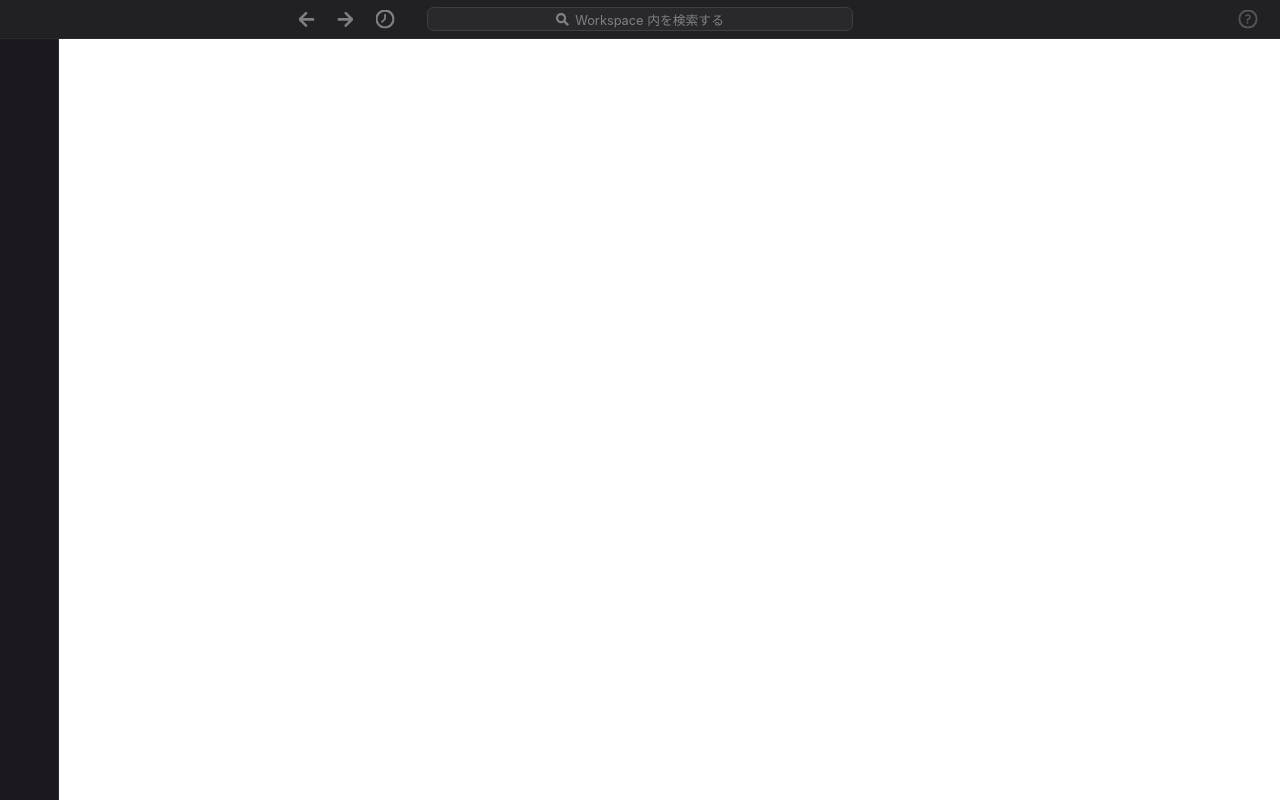
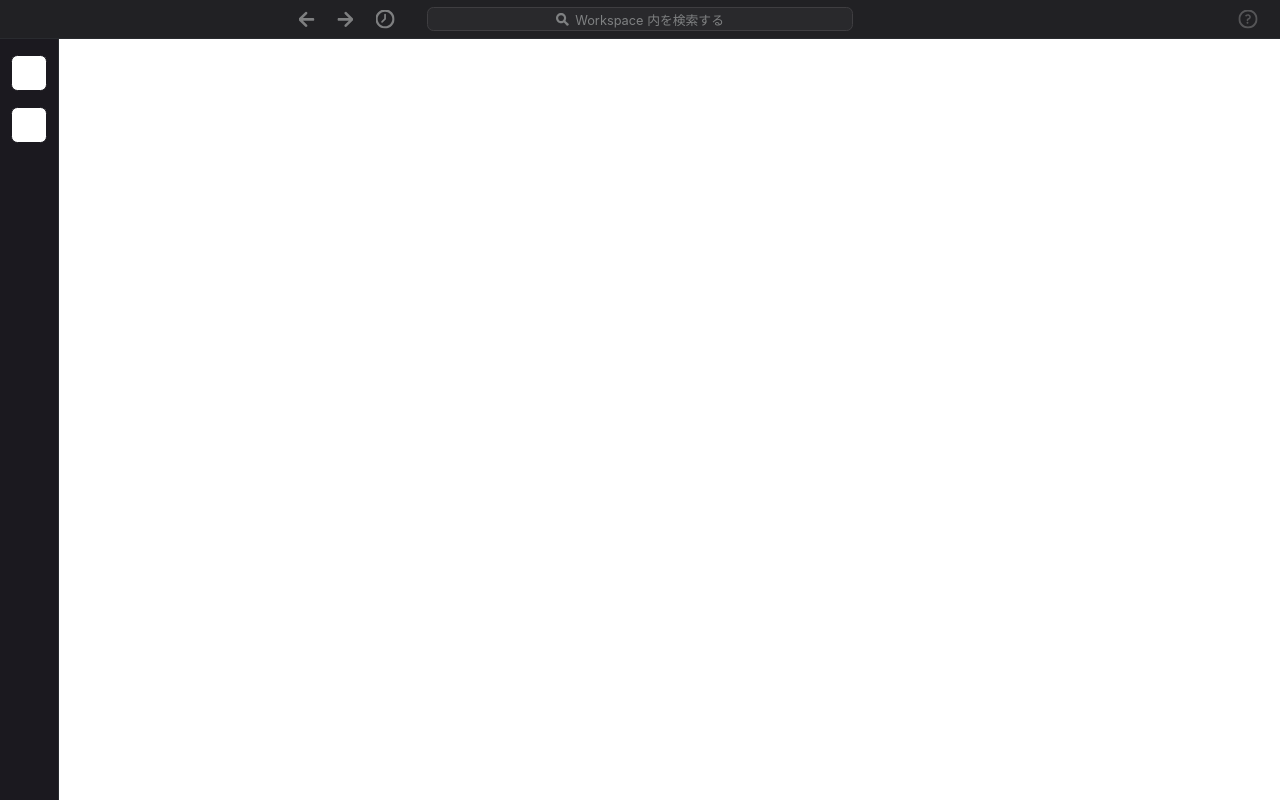
Before and after one commit to kkznch/learn-css-004, a React (Create React App) app: page / in a window 1280 px wide. Built offline with nearby package versions, Linux system fonts and the light colour scheme.

Commit message:
[update]サイドバー感があるものを追加した

```diff
--- a/src/App.js
+++ b/src/App.js
@@ -2,6 +2,7 @@ import React from 'react';
 import styled from 'styled-components';
 import Workspace from './components/pages/Workspace';
 import GlobalNavigation from './components/molecules/GlobalNavigation';
+import GlobalSidebar from './components/molecules/GlobalSidebar';
 
 const headerHeightRem = 2.4;
 const sidebarWidthRem = 3.6;
@@ -20,21 +21,21 @@ background-color: #212124;
 border-bottom: ridge 1px #292b2f;
 `;
 
-const Wrapper = styled.div`
+const Content = styled.div`
 display: flex;
 flex-direction: row;
 height: calc(100% - ${headerHeightRem}rem);
 width: 100%;
 `;
 
-const Sidebar = styled.div`
+const Left = styled.div`
 height: 100%;
 width: ${sidebarWidthRem}rem;
 background-color: #1b191f;
 border-right: ridge 1px #292b2f;
 `;
 
-const Content = styled.div`
+const Right = styled.div`
 height: 100%;
 width: calc(100% - ${sidebarWidthRem}rem);
 `;
@@ -45,12 +46,14 @@ export default () => {
       <Header>
         <GlobalNavigation></GlobalNavigation>
       </Header>
-      <Wrapper>
-        <Sidebar></Sidebar>
-        <Content>
+      <Content>
+        <Left>
+          <GlobalSidebar></GlobalSidebar>
+        </Left>
+        <Right>
           <Workspace></Workspace>
-        </Content>
-      </Wrapper>
+        </Right>
+      </Content>
     </App>
   );
 }
--- a/src/components/molecules/GlobalSidebar.js
+++ b/src/components/molecules/GlobalSidebar.js
@@ -1,9 +1,40 @@
 import React from 'react';
+import styled, { keyframes } from 'styled-components';
+
+const fadeIn = keyframes`
+100% {
+  box-shadow: 0 0 0 0.2rem rgba(255,255,255,0.6);
+}
+`;
+
+const Wrapper = styled.div`
+display: flex;
+flex-direction: column;
+justify-content: flex-start;
+align-items: center;
+height: 100%;
+width: 100%;
+`;
+
+const Workspace = styled.div`
+background-color: white;
+border-radius: 0.4rem;
+height: 2.1rem;
+width: 2.1rem;
+margin-top: 1rem;
+border: solid 0.1rem #1b191f;
+&:hover {
+  animation: ${fadeIn};
+  animation-duration: 0.1s;
+  animation-fill-mode: forwards;
+}
+`;
 
 export default () => {
   return (
-    <div>
-      aaa
-    </div>
+    <Wrapper>
+      <Workspace></Workspace>
+      <Workspace></Workspace>
+    </Wrapper>
   );
 }
```
